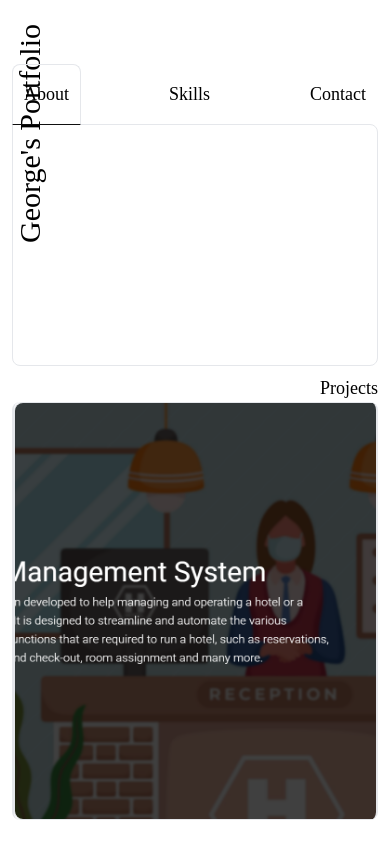
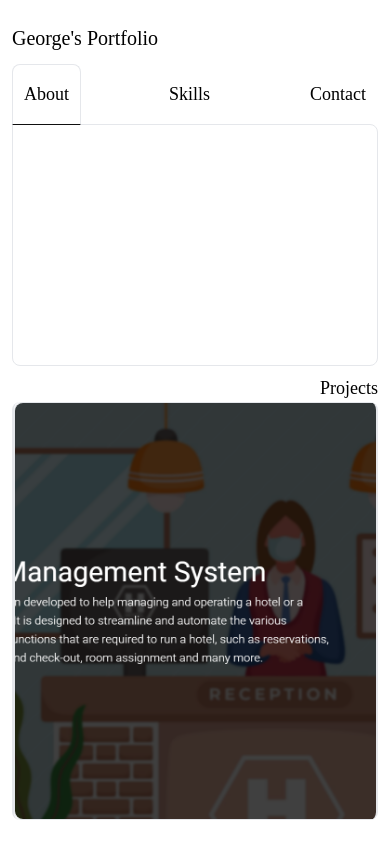
Before and after one commit to drfrank66613/personal-portfolio-website, a Next.js app: page / in a window 390 px wide. Built offline with nearby package versions, Linux system fonts and the light colour scheme; a web font is replaced by a local one.

Commit message:
Update MovingText.tsx
apply more responsive design

```diff
--- a/components/MovingText.tsx
+++ b/components/MovingText.tsx
@@ -1,10 +1,16 @@
 import Marquee from "react-fast-marquee";
+import { useMediaQuery } from "react-responsive";
 
 const MovingText = () => {
+  const md = useMediaQuery({ minWidth: 768 });
+  const customStyle = md ? "rotate-180 text-right" : "";
+
   return (
     <h1
-      className="rotate-180 text-right text-3xl md:text-2xl md:leading-6 lg:text-3xl xl:text-4xl xl:leading-8"
-      style={{ writingMode: "vertical-lr" }}
+      className={`${customStyle} text-xl md:text-2xl md:leading-6 lg:text-3xl xl:text-4xl xl:leading-8`}
+      style={
+        md ? { writingMode: "vertical-lr" } : { writingMode: "horizontal-tb" }
+      }
     >
       George's Portfolio
     </h1>
```
